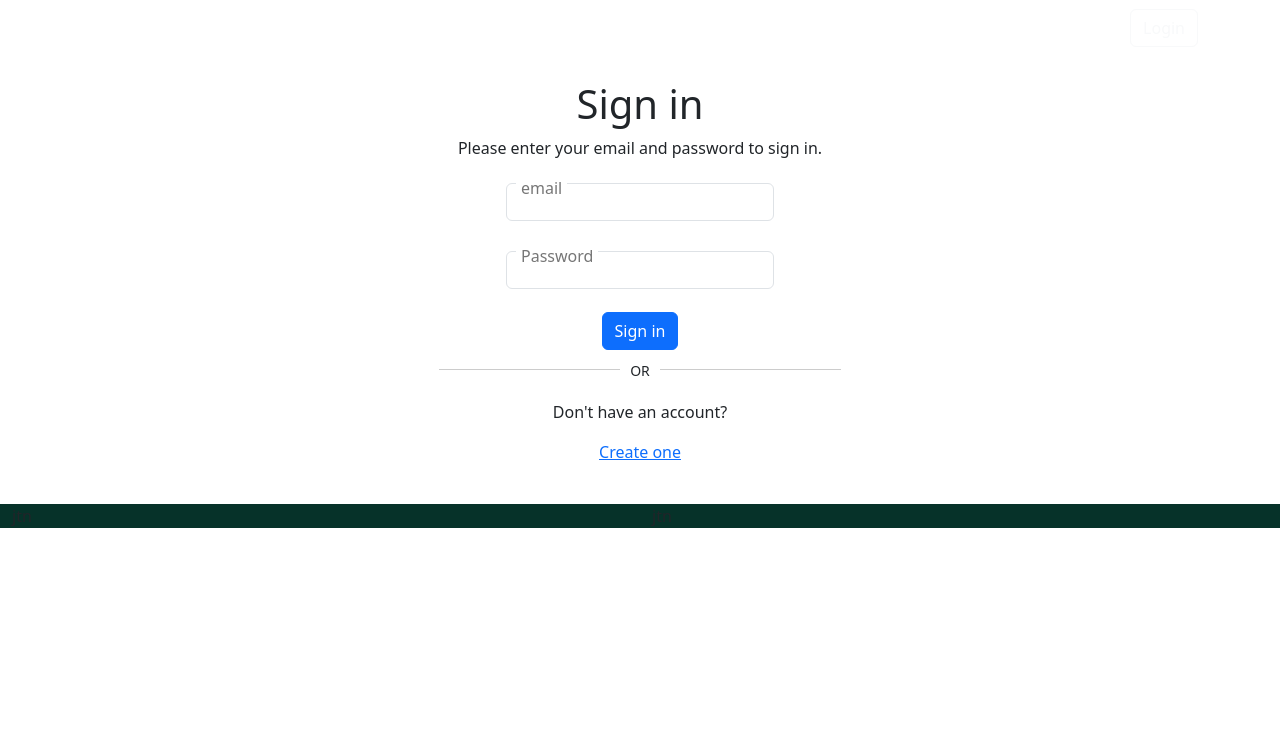
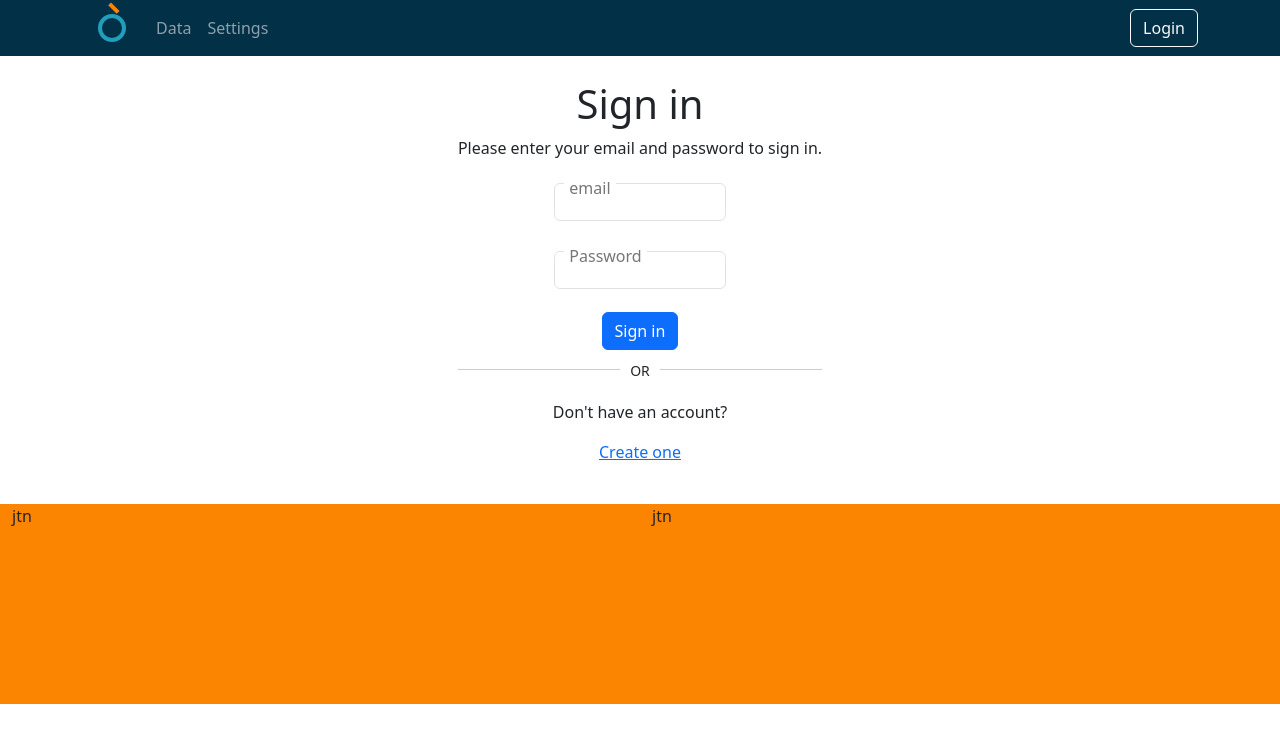
Before and after one commit to AlanenR/satellite-data-subscription-service, a Flask app: page /login in a window 1280 px wide. Shown: the top 743 px of the page. Run offline with Flask 3, Linux system fonts and the light colour scheme.

Commit message:
Add color variables and more styles for logo and nav

```diff
--- a/static/main.css
+++ b/static/main.css
@@ -1,12 +1,43 @@
+:root {
+  --main-dark: #000000;
+  --main-light: #ffffff;
+  --secondary-dark: #023047;
+  --secondary-light: #8ecae6;
+  --accent-warm: #fb8500;
+  --accent-cold: #219ebc;
+  --accent-bright: #ffb703;
+}
+
 #footer {
-  background-color: #063229;
+  background-color: var(--accent-warm);
+  min-height: 200px;
+}
+
+.sub-heading {
+  font-size: 1.75rem;
+}
+
+/* BACKGROUNDS
+*****************/
+.bg-pale {
+  background-color: var(--secondary-light);
+}
+
+.bg-shadow {
+  background-color: var(--secondary-dark);
+}
+
+.bg-accent {
+  background-color: var(--accent-warm);
 }
 
 /* FORM
 **********/
 .form-container {
-  min-width: 450px;
   max-width: 600px;
+  display: flex;
+  flex-direction: column;
+  align-items: center;
 }
 
 .form-field {
@@ -37,3 +68,38 @@
   background-color: #fff;
   padding: 0 10px;
 }
+
+/* LOGO
+**********/
+.satellite-logo {
+  position: relative;
+  display: flex;
+  align-items: center;
+  width: 28px;
+  height: 28px;
+  margin-right: 22px;
+}
+
+.satellite {
+  width: 100%;
+  height: 100%;
+  border: 4px solid #219ebc;
+  border-radius: 50%;
+  position: relative;
+}
+
+.antenna {
+  width: 20%;
+  height: 62%;
+  background: #fb8500;
+  position: absolute;
+  top: -80%;
+  left: 50%;
+  transform: rotate(-45deg);
+}
+
+/* BOOTSTRAP
+***************/
+.navbar {
+  background-color: var(--secondary-dark);
+}
```
